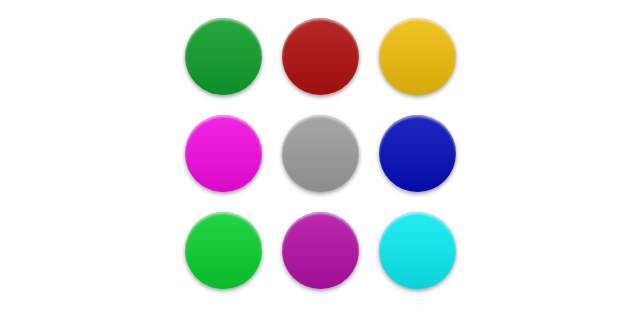
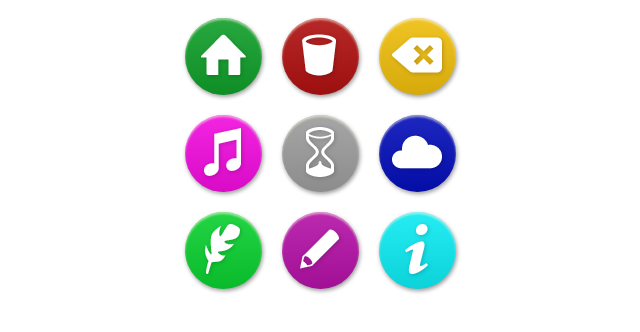
Before and after one commit to YaroslavPerepelychnyi/Icons-list, a plain HTML site: page index.html in a window 1280 px wide. Shown: the whole page, without its empty margins (295-935 px from the left). Drawn offline with Linux system fonts and the light colour scheme.

Commit message:
finish change

```diff
--- a/index.html
+++ b/index.html
@@ -8,15 +8,15 @@
 <body>
     <ul class="icons">
 
-        <li class="icons__i home_background"><i class="home"></i></li>
-        <li class="icons__i trash_background"><i class="trash"></i></li>
-        <li class="icons__i backspace_background"><i class="backspace"></i></li>
-        <li class="icons__i music_background"><i class="music"></i></li>
-        <li class="icons__i wait_background"><i class="wait"></i></li>
-        <li class="icons__i cloud_background"><i class="cloud"></i></li>
-        <li class="icons__i create_background"><i class="create"></i></li>
-        <li class="icons__i edit_background"><i class="edit"></i></li>
-        <li class="icons__i info_background"><i class="info"></i></li>
+        <li class="icons__i home_background">	<i class="icon home"></i>	</li>
+        <li class="icons__i trash_background">	<i class="icon trash"></i>	</li>
+        <li class="icons__i backspace_background">	<i class="icon backspace"></i>	</li>
+        <li class="icons__i music_background">	<i class="icon music"></i>	</li>
+        <li class="icons__i wait_background">	<i class="icon wait"></i>	</li>
+        <li class="icons__i cloud_background">	<i class="icon cloud"></i>	</li>
+        <li class="icons__i create_background">	<i class="icon create"></i>	</li>
+        <li class="icons__i edit_background">	<i class="icon edit"></i>	</li>
+        <li class="icons__i info_background">	<i class="icon info"></i>	</li>
 
     </ul>
 </body>
--- a/style/global.css
+++ b/style/global.css
@@ -5,18 +5,18 @@
 }
 
 .icons__i{
-    list-style: none;
-    height: 77px;
-    width: 77px;
-    border-radius: 50%;
+	list-style:none;
+    float: left;
+	width: 77px;
+	height: 77px;
+	margin: 10px;
+	border-radius: 50%;
+	background-image: linear-gradient(to bottom, rgba(255,255,255,0.1) 0%,rgba(0,0,0,0.1) 100%);
+	box-shadow: 0 2px 2px rgba(255,255,232,.5) inset,
+				1px 2px 4px rgba(0,0,0,.4);
 	text-align: center;
 	line-height: 77px;
 	font-size: 0;
-    float:left;
-    margin:10px;
-	background-image: linear-gradient(to bottom, rgba(255,255,255,0.1) 0%,rgba(0,0,0,0.1) 100%);
-    box-shadow:0 2px 4px rgba(0,0,0,.4),
-               0 2px 2px rgba(255,255,255,.5) inset;
 }
 
 .icons:after{
@@ -25,43 +25,9 @@
 	display:table;
 }
 
-
-.backspace{
-    background: url(../img/icon-back.png);
-}
-
-.cloud{
-    background: url("../img/icon-cloud.png");
-}
-
-.create{
-    background: url("../img/icon-create.png");
-}
-
-.edit{
-    background: url("../img/icon-edit.png");
-}
-
-.home{
-    width: 52px;
-	height: 48px;
-	background: url(../img/icon-home.png);
-}
-
-.info{
-    background: url("../img/icon-info.png");
-}
-
-.music{
-    background: url("../img/icon-music.png");
-}
-
-.trash{
-    background: url("../img/icon-trash.png");
-}
-
-.wait{
-    background: url("../img/icon-wait.png");
+.icon {
+	display: inline-block;
+	vertical-align: middle;
 }
 
 .home_background{
@@ -95,6 +61,61 @@
 .edit_background{
 	background-color: rgb(179,17,166);
 }
+
 .info_background{
 	background-color: rgb(13,234,242);
 }
+
+.backspace{
+	width: 58px;
+	height: 44px;
+    background: url(../img/icon-back.png);
+}
+
+.cloud{
+	width: 58px;
+	height: 41px;
+    background: url(../img/icon-cloud.png);
+}
+
+.create{
+	width: 43px;
+	height: 58px;
+    background: url(../img/icon-create.png);
+}
+
+.edit{
+	width: 47px;
+	height: 46px;
+    background: url(../img/icon-edit.png);
+}
+
+.home{
+	width: 52px;
+	height: 48px;
+	background: url(../img/icon-home.png);
+}
+
+.info{
+	width: 30px;
+	height: 58px;
+    background: url(../img/icon-info.png);
+}
+
+.music{
+	width: 45px;
+	height: 56px;
+    background: url(../img/icon-music.png);
+}
+
+.trash{
+	width: 42px;
+	height: 50px;
+    background: url(../img/icon-trash.png);
+}
+
+.wait{
+	width: 36px;
+	height: 58px;
+    background: url(../img/icon-wait.png);
+}
```
